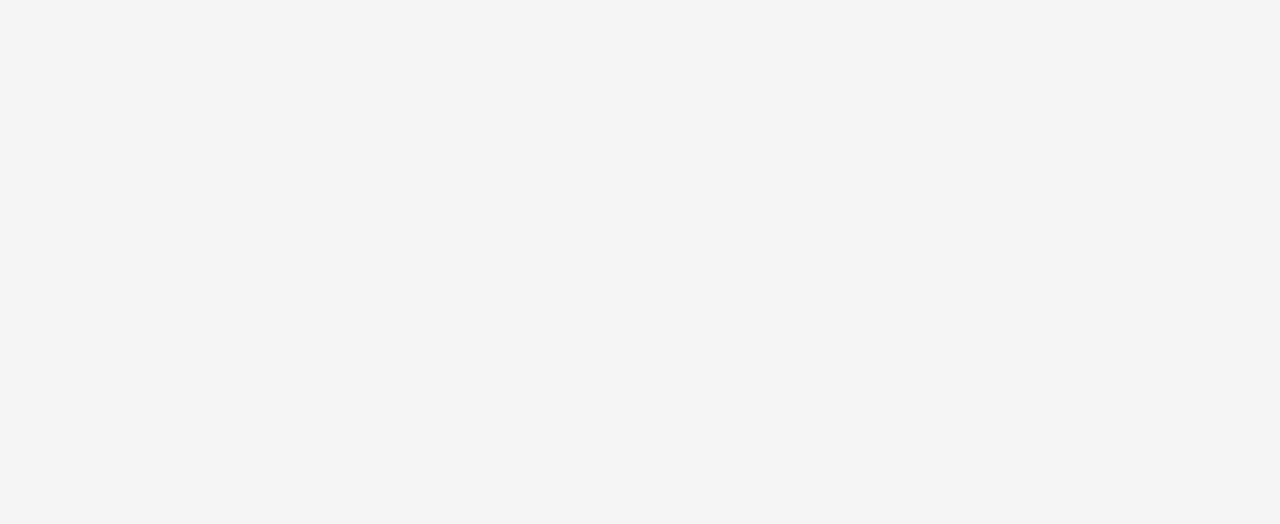
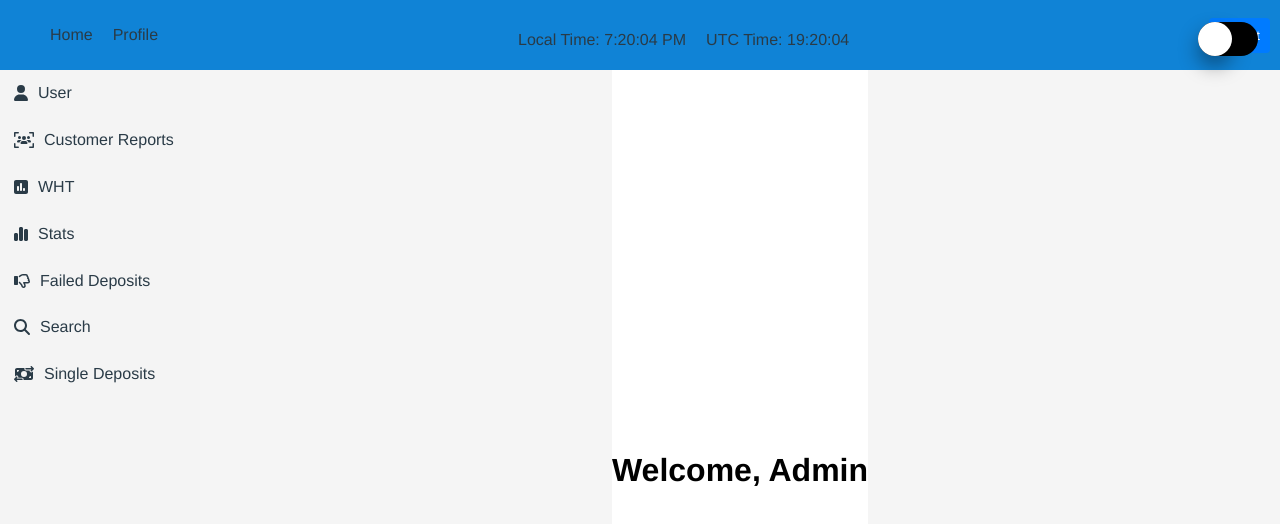
Before and after one commit to chicoluffy/website_4-main, a Vue app in the folder frontend/: page /home/home in a window 1280 px wide. Before the commit this address had no page. Shown: the top 524 px of the page. Built offline with nearby package versions, Linux system fonts and the light colour scheme; sample sign-in values are in the browser's storage.

Commit message:
Initial commit

```diff
--- /dev/null
+++ b/frontend/src/Layouts/MainLayout.vue
@@ -0,0 +1,70 @@
+<template>
+    <div :class="['main-Layout',{'dark-mode':isDarkMode}]">
+        <NavBar :isDarkMode="isDarkMode"/>
+        <div class="main-content">
+            <SidebarComponent :isDarkMode="isDarkMode"/>
+            <div class="content">
+                <router-view :isDarkMode="isDarkMode"/>
+            </div>
+        </div>
+    </div>
+</template>
+<script>
+import NavBar from '@/components/NavBar.vue';
+import EventBus from '@/eventBus/eventBus';
+import SidebarComponent from '@/components/Sidebar.vue';
+export default {
+    name: 'MainLayout',
+    components: {
+        NavBar,
+        SidebarComponent,
+    },
+    data() {
+        return {
+            isDarkMode: localStorage.getItem('dark-mode') === 'true' || (window.matchMedia('(prefers-color-scheme: dark)').matches),
+        };
+    },
+    mounted() {
+        EventBus.on('toggle-dark-mode', (isDarkMode) => {
+            this.isDarkMode = isDarkMode;
+        });
+    },
+};
+</script>
+<style scoped>
+.main-layout {
+  display: flex;
+  flex-direction: column;
+  height: 100vh;
+  transition: background-color 0.3s;
+}
+
+.main-layout.dark-mode {
+  background-color: black;
+  color: white;
+}
+
+.main-layout:not(.dark-mode) {
+  background-color: white;
+  color: black;
+}
+
+.main-content {
+  display: flex;
+  flex: 1;
+}
+
+.sidebar {
+  width: 200px;
+  transition: background-color 0.3s;
+}
+
+.content {
+  flex: 1;
+  display: flex;
+  flex-direction: column;
+  justify-content: center;
+  align-items: center;
+}
+
+</style>
--- /dev/null
+++ b/frontend/src/components/LogoutBtn.vue
@@ -0,0 +1,17 @@
+<template>
+    <div>
+        <button @click="logout" class="logout-btn">Logout</button>
+    </div>
+</template>
+
+<script>
+    export default {
+        name: 'LogoutBtn',
+        methods: {
+            logout() {
+                localStorage.removeItem('auth');
+                this.$router.push('/');
+            }
+        }
+    }
+</script>
--- a/frontend/src/components/NavBar.vue
+++ b/frontend/src/components/NavBar.vue
@@ -10,6 +10,7 @@
           <p>UTC Time: {{ utcTime }}</p>
         </div>
         <div>
+          <LogoutBtn/>
           <SwitchBtn :isDarkMode="isDarkMode"/>
         </div>
     </div>
@@ -17,11 +18,13 @@
 </template>
 <script>
   import SwitchBtn from '@/components/SwitchBtn.vue';
+  import LogoutBtn from './LogoutBtn.vue';
   export default {
 
     name: 'NavBar',
     components: {
-      SwitchBtn
+      SwitchBtn,
+      LogoutBtn
     },
     props: {
       isDarkMode: {
--- a/frontend/src/components/Sidebar.vue
+++ b/frontend/src/components/Sidebar.vue
@@ -23,8 +23,13 @@
         data(){
             return{
                 menuItems:[
-                    {text: 'Home', link: '/home',icon:'fas fa-home'},
-                    {text: 'Profile', link: '/profile',icon:'fas fa-user'},
+                    {text: 'User', link: '/user',icon:'fas fa-user'},
+                    {text: 'Customer Reports', link: '/profile',icon:'fa-solid fa-users-viewfinder'},
+                    {text: 'WHT', link: '/profile',icon:'fa-solid fa-square-poll-vertical'},
+                    {text: 'Stats', link: '/profile',icon:'fa-solid fa-chart-simple'},
+                    {text: 'Failed Deposits', link: '/profile',icon:'fa-regular fa-thumbs-down'},
+                    {text: 'Search', link: '/profile',icon:'fa-solid fa-magnifying-glass'},
+                    {text: 'Single Deposits', link: '/profile',icon:'fa-solid fa-money-bill-transfer'},
                 ]
             };
         }
--- a/frontend/src/router/index.js
+++ b/frontend/src/router/index.js
@@ -1,10 +1,20 @@
 import {createRouter,createWebHistory} from 'vue-router';
 import HomePage from '@/views/HomePage.vue';
 import LoginPage from '@/views/LoginPage.vue';
+import MainLayout from '@/Layouts/MainLayout.vue';
+import UserView from '@/views/UserView.vue';
 
 const routes = [
   { path: '/', name: 'LoginPage', component: LoginPage },
-  { path: '/home', name: 'HomePage', component: HomePage,meta:{requiresAuth:true} },
+  {
+    path: '/home',
+    component: MainLayout,
+    children: [
+        { path: 'home', name: 'HomePage', component: HomePage },
+      { path: 'user', name: 'UserView', component: UserView }
+    ],
+    meta: { requiresAuth: true }
+  }
 ];
 
 const router = createRouter({
--- a/frontend/src/views/HomePage.vue
+++ b/frontend/src/views/HomePage.vue
@@ -1,44 +1,24 @@
 <template>
     <div :class= "['home-page',{'dark-mode':isDarkMode}]">
-        <NavBar :isDarkMode="isDarkMode"/>
-        <div class="main-content">
-          <SidebarComponent :isDarkMode="isDarkMode" />
-          <div class="content">
-            <h1>Welcome, {{ userName }}</h1>
-            <button @click="logout">Logout</button>
-          </div>
-        </div>
+      <div class="content">
+        <h1>Welcome, {{ userName }}</h1>
+      </div>
     </div>
 </template>
 
 <script>
-import NavBar from '../components/NavBar.vue';
-import EventBus from '@/eventBus/eventBus';
-
-import SidebarComponent from '@/components/Sidebar.vue';
-
 export default {
   name: 'HomePage',
-  components: {
-    NavBar,
-    SidebarComponent,
+  props:{
+    isDarkMode:{
+      type:Boolean,
+      required:true
+    }
   },
   data() {
     return {
       userName: 'Admin',
-      isDarkMode: localStorage.getItem('dark-mode') === 'true' || (window.matchMedia('(prefers-color-scheme: dark)').matches),
     };
-  },
-  mounted() {
-    EventBus.on('toggle-dark-mode', (isDarkMode) => {
-      this.isDarkMode = isDarkMode;
-    });
-  },
-  methods: {
-    logout() {
-      localStorage.removeItem('auth');
-      this.$router.push('/');
-    },
   },
 };
 </script>
@@ -73,9 +53,4 @@ export default {
   justify-content: center;
   align-items: center;
 }
-button {
-  margin-top: 20px;
-  padding: 10px 20px;
-  cursor: pointer;
-}
 </style>
--- /dev/null
+++ b/frontend/src/views/UserView.vue
@@ -0,0 +1,9 @@
+<template>
+    <h1>ITS ALIVE</h1>
+</template>
+
+<script>
+    export default {
+        name: 'UserView',
+    }
+</script>
```
